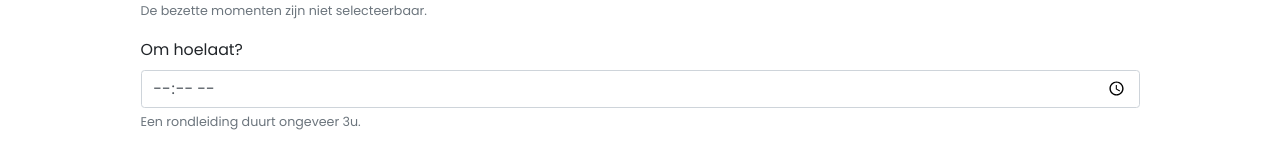
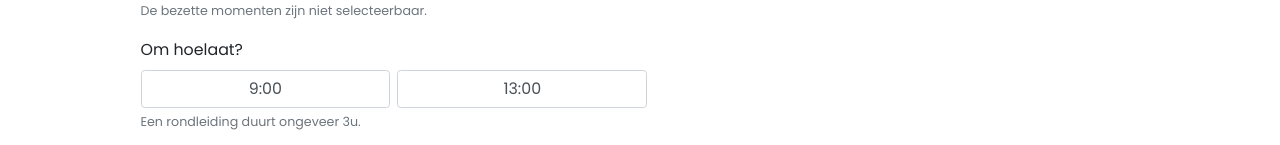
Before and after one commit to RubenBoone/Qiosk-Webapp, an Angular app: page /boeking in a window 1280 px wide. Shown: the part 220-365 px from the top of the page. Built offline with nearby package versions, Linux system fonts and the light colour scheme; what angular-datatables would draw is missing.

Commit message:
tijdstippen

```diff
--- a/src/app/appointment/date-picker/date-picker.component.html
+++ b/src/app/appointment/date-picker/date-picker.component.html
@@ -2,13 +2,15 @@
   <h2>Maak een boeking - Stap 1</h2>
     <div class="mb-3">
       <label for="day" class="form-label">Welke dag?</label>
-      <input type="date" class="form-control" id="day" aria-describedby="dayHelp" name="date" [(ngModel)]="this.date" required>
+      <input type="date" min="04/02/2022" class="form-control" id="day" aria-describedby="dayHelp" name="date" [(ngModel)]="this.date" required>
       <small class="text-muted">De bezette momenten zijn niet selecteerbaar.</small>
     </div>
     <div class="mb-3">
       <label for="time" class="form-label">Om hoelaat?</label>
-      <input type="time" class="form-control" id="time" name="time" [(ngModel)]="this.time" required>
-      <small class="text-muted">Een rondleiding duurt ongeveer 3u.</small>
+      <div class="d-flex">
+        <button onclick="" [disabled]="!negen" class="mr-2 form-control w-25">9:00</button>
+        <button onclick="" [disabled]="!een" een class=" form-control w-25">13:00</button>
+      </div>      <small class="text-muted">Een rondleiding duurt ongeveer 3u.</small>
     </div>
     <button type="button" class="btn btn-secondary" (click)="nextStep()">Volgende</button>
 </div>
--- a/src/app/appointment/date-picker/date-picker.component.ts
+++ b/src/app/appointment/date-picker/date-picker.component.ts
@@ -7,6 +7,10 @@ import { Component, EventEmitter, Input, OnInit, Output } from '@angular/core';
 })
 export class DatePickerComponent implements OnInit {
   @Output() goToNextStep = new EventEmitter<{ date: Date; time: string }>();
+
+  negen :boolean=true;
+  een:boolean=true;
+  times: Number[]=[1,2];
   constructor() {}
 
   @Input() date: Date = new Date();
--- a/src/app/shared/global-constants.ts
+++ b/src/app/shared/global-constants.ts
@@ -1,4 +1,4 @@
 export class GlobalConstants {
-  public static apiURL: string = 'https://qioskdotnetapi.azurewebsites.net/api/';
-  //public static apiURL: string = "https://localhost:44354/api/";
+  //public static apiURL: string = 'https://qioskdotnetapi.azurewebsites.net/api/';
+  public static apiURL: string = "https://localhost:44354/api/";
 }
```
Also changed, not shown: 1 other file (tests, documents, lock files or other folders).
